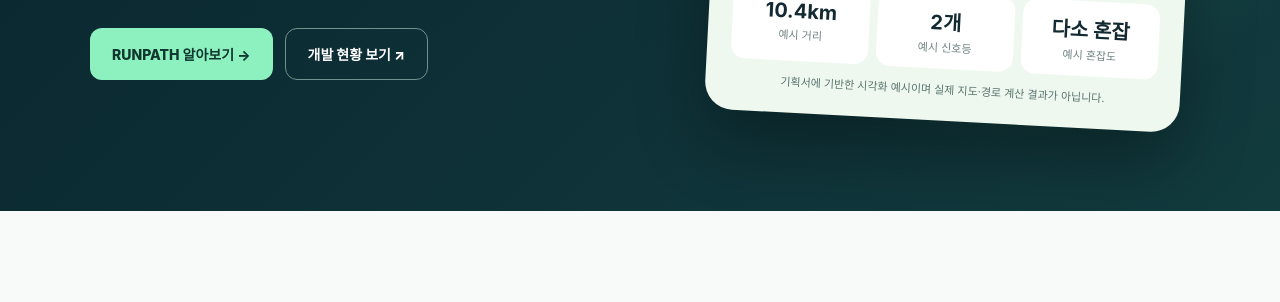
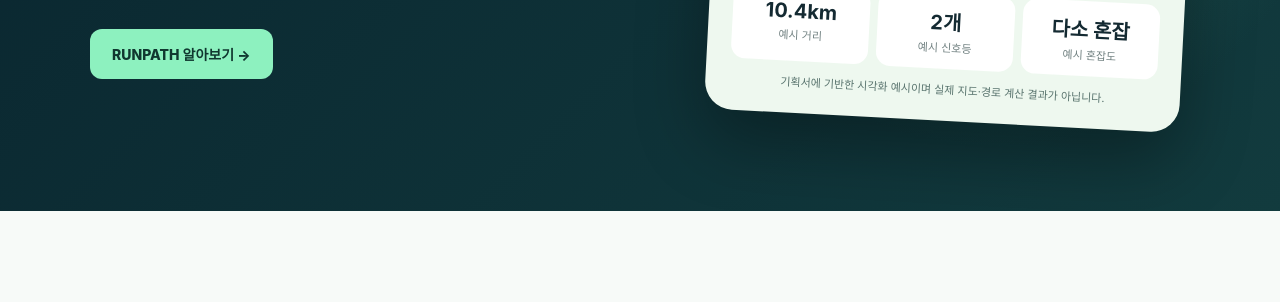
Before and after one commit to sm7314855-stack/RUNPATH, a plain HTML site: page index.html in a window 1280 px wide. Shown: the part 485-787 px from the top of the page. Drawn offline with Linux system fonts and the light colour scheme.

Commit message:
Remove redundant development status button from landing hero

```diff
--- a/index.html
+++ b/index.html
@@ -25,7 +25,7 @@
 <body>
   <header><nav class="container"><a class="logo" href="#top">RUN<span>PATH</span></a><div class="navlinks"><a href="#features">핵심 기능</a><a href="#how">이용 흐름</a><a href="/my-running.html">내 러닝 데이터</a><a class="navcta" href="/dashboard.html">개발 대시보드 ↗</a></div></nav></header>
   <main id="top">
-    <div class="hero"><div class="container hero-inner"><div><div class="eyebrow">RUN SMARTER · RUN FREER</div><h1>러닝은 계속,<br/><em>멈춤은 최소로.</em></h1><p>신호등 수, 목표 거리, 선호하는 혼잡도를 고려해 나에게 맞는 경로를 찾는 새로운 러닝 경험. RUNPATH가 준비하고 있습니다.</p><div class="buttons"><a class="btn btn-primary" href="#features">RUNPATH 알아보기 →</a><a class="btn btn-outline" href="/dashboard.html">개발 현황 보기 ↗</a></div></div><div class="mapcard" aria-label="기획된 러닝 경로 안내 예시"><div class="map-title">추천 러닝 경로 <span style="float:right;color:#399177">● CONCEPT</span></div><div class="map"><svg class="route" viewBox="0 0 400 245" aria-hidden="true"><path d="M48 188 C105 150 110 205 165 152 S235 76 272 107 S336 145 360 45"/><circle cx="48" cy="188" r="9"/><circle cx="360" cy="45" r="9"/></svg></div><div class="stats"><div class="stat"><b>10.4km</b><small>예시 거리</small></div><div class="stat"><b>2개</b><small>예시 신호등</small></div><div class="stat"><b>다소 혼잡</b><small>예시 혼잡도</small></div></div><span class="demotag">기획서에 기반한 시각화 예시이며 실제 지도·경로 계산 결과가 아닙니다.</span></div></div></div>
+    <div class="hero"><div class="container hero-inner"><div><div class="eyebrow">RUN SMARTER · RUN FREER</div><h1>러닝은 계속,<br/><em>멈춤은 최소로.</em></h1><p>신호등 수, 목표 거리, 선호하는 혼잡도를 고려해 나에게 맞는 경로를 찾는 새로운 러닝 경험. RUNPATH가 준비하고 있습니다.</p><div class="buttons"><a class="btn btn-primary" href="#features">RUNPATH 알아보기 →</a></div></div><div class="mapcard" aria-label="기획된 러닝 경로 안내 예시"><div class="map-title">추천 러닝 경로 <span style="float:right;color:#399177">● CONCEPT</span></div><div class="map"><svg class="route" viewBox="0 0 400 245" aria-hidden="true"><path d="M48 188 C105 150 110 205 165 152 S235 76 272 107 S336 145 360 45"/><circle cx="48" cy="188" r="9"/><circle cx="360" cy="45" r="9"/></svg></div><div class="stats"><div class="stat"><b>10.4km</b><small>예시 거리</small></div><div class="stat"><b>2개</b><small>예시 신호등</small></div><div class="stat"><b>다소 혼잡</b><small>예시 혼잡도</small></div></div><span class="demotag">기획서에 기반한 시각화 예시이며 실제 지도·경로 계산 결과가 아닙니다.</span></div></div></div>
     <section id="features"><div class="container"><div class="section-kicker">WHY RUNPATH?</div><h2 class="section-title">러닝에 집중할 수 있도록</h2><p class="section-desc">RUNPATH는 달리는 중 불필요한 정지와 경로 고민을 줄이기 위해 기획된 러닝 경로 추천 서비스입니다.</p><div class="features"><article class="feature"><div class="symbol">🚦</div><h3>신호등 최소 경로</h3><p>경로별 신호등 수를 비교해 러닝 흐름이 덜 끊기는 코스를 찾도록 돕는 기능을 기획하고 있습니다.</p></article><article class="feature"><div class="symbol">👥</div><h3>선호 혼잡도 반영</h3><p>조용한 길부터 활기찬 길까지, 사용자가 원하는 분위기에 맞춰 코스를 비교하는 경험을 목표로 합니다.</p></article><article class="feature"><div class="symbol">📍</div><h3>목표 거리 맞춤 추천</h3><p>출발 위치와 달리고 싶은 거리를 설정하면 여러 후보 경로를 비교하는 간편한 사용자 흐름을 설계했습니다.</p></article></div></div></section>
     <section class="how" id="how"><div class="container"><div class="section-kicker">HOW IT WORKS</div><h2 class="section-title">세 단계로 시작하는 나만의 러닝</h2><p class="section-desc">아래는 현재 기획된 앱의 이용 흐름입니다. 실제 경로 탐색 및 GPS 기능은 아직 구현 전입니다.</p><div class="steps"><article class="step"><b>STEP 01</b><h3>러닝 조건 설정</h3><p>출발지, 목표 거리, 선호하는 혼잡도를 선택합니다.</p></article><article class="step"><b>STEP 02</b><h3>추천 경로 비교</h3><p>여러 경로의 거리와 신호등 수 등을 비교해 선택합니다.</p></article><article class="step"><b>STEP 03</b><h3>러닝 시작</h3><p>선택한 경로를 따라 러닝하고 기록을 확인하는 경험을 목표로 합니다.</p></article></div></div></section>
     <section><div class="container"><div class="cta"><div class="eyebrow">PROJECT STATUS · MVP PLANNING</div><h2>RUNPATH는 지금 만들어지는 중입니다.</h2><p>부산 일부 지역을 대상으로 경로 추천의 가능성을 검증하고,<br/>사용자에게 필요한 러닝 경험을 구체화하는 단계입니다.</p><div class="buttons" style="justify-content:center"><a href="/dashboard.html" class="btn btn-primary">개발 대시보드 방문하기 →</a></div></div></div></section>
```
